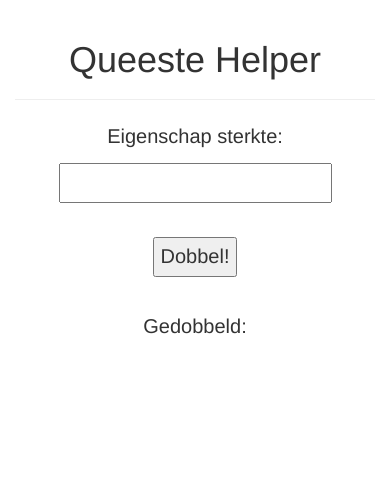
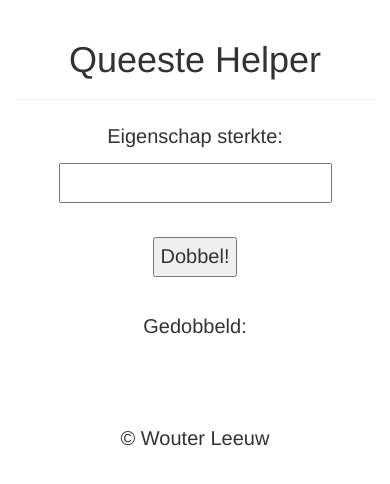
Before and after one commit to avharus/QueesteHelper, a plain HTML site: page index.html in a window 390 px wide. Drawn offline with nearby package versions, Linux system fonts and the light colour scheme.

Commit message:
Copyright and final edit

```diff
--- a/index.html
+++ b/index.html
@@ -30,23 +30,23 @@
 
   <style>
     body {
-      font-size: 100%;
+      font-size: 160%;
       line-height: 1.6875;
     }
 
-    @media only screen and (max-width: 400px) {
+    @media only screen and (max-width: 500px) {
+      body {
+        font-size: 300%;
+      }
+    }
+
+    @media only screen and (max-width: 900px) {
       body {
         font-size: 250%;
       }
     }
 
-    @media only screen and (max-width: 800px) {
-      body {
-        font-size: 250%;
-      }
-    }
-
-    @media only screen and (max-width: 1100px) {
+    @media only screen and (max-width: 1300px) {
       body {
         font-size: 200%;
       }
@@ -69,7 +69,11 @@
 
         <!-- Output field -->
         <p> Gedobbeld: </p>
-        <p id="dobbelscore"> </p>
+        <p id="dobbelscore"> </p> <br><br>
+
+        <footer>
+          <p> © Wouter Leeuw </p>
+        </footer>
       </center>
   </body>
 
```
